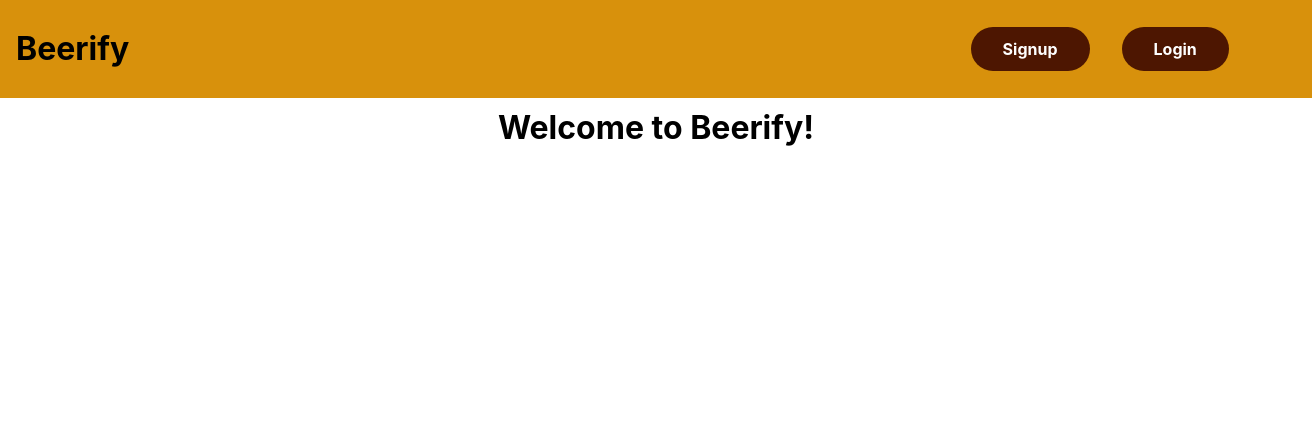
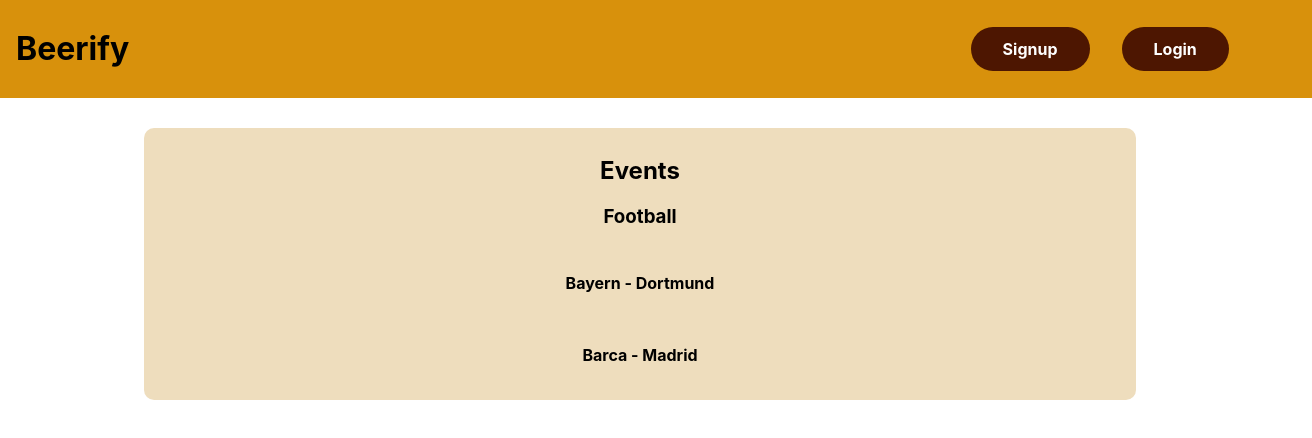
Before and after one commit to utr1903/beerify-frontend, a React (Create React App) app in the folder beerify/: page /events in a window 1280 px wide. Shown: the top 438 px of the page, 1312 px wide, since content can reach past the window. Built offline with nearby package versions, Linux system fonts and the light colour scheme.

Commit message:
Add events

```diff
--- a/beerify/src/App.js
+++ b/beerify/src/App.js
@@ -5,7 +5,8 @@ import { Routes, Route } from "react-router-dom";
 import Header from "./components/Layout/Header";
 import Signup from "./components/signup/Signup";
 import Login from "./components/login/Login";
-import Home from "./pages/Home";
+import Events from "./components/events/Events";
+import Home from "./components/home/Home";
 
 function App() {
   return (
@@ -29,6 +30,14 @@ function App() {
           }
         />
         <Route
+          path="/events"
+          element={
+            <Fragment>
+              <Events />
+            </Fragment>
+          }
+        />
+        <Route
           path="*"
           element={
             <Fragment>
--- /dev/null
+++ b/beerify/src/components/events/EventButton.js
@@ -0,0 +1,19 @@
+import { useNavigate } from "react-router-dom";
+
+import classes from "./EventButton.module.css";
+
+const EventButton = (props) => {
+  const navigate = useNavigate();
+
+  const onClick = () => {
+    navigate("/login");
+  };
+
+  return (
+    <button className={classes["button"]} onClick={onClick}>
+      <span>Login</span>
+    </button>
+  );
+};
+
+export default EventButton;
--- /dev/null
+++ b/beerify/src/components/events/EventButton.module.css
@@ -0,0 +1,20 @@
+.button {
+  position: relative;
+  cursor: pointer;
+  font: inherit;
+  border: none;
+  background-color: #4d1601;
+  color: white;
+  padding: 0.75rem 2rem;
+  display: inline-block;
+  justify-content: space-around;
+  align-items: center;
+  border-radius: 25px;
+  font-weight: bold;
+  vertical-align: middle;
+}
+
+.button:hover,
+.button:active {
+  background-color: #2c0d00;
+}
--- /dev/null
+++ b/beerify/src/components/events/Events.js
@@ -0,0 +1,39 @@
+import { Fragment } from "react";
+import { useSelector } from "react-redux";
+
+import classes from "./Events.module.css";
+
+const DUMMY_EVENTS = [
+  {
+    id: "event-football-1",
+    type: "football",
+    name: "Bayern - Dortmund",
+    place: "Allianz Arena",
+  },
+  {
+    id: "event-football-2",
+    type: "football",
+    name: "Barca - Madrid",
+    place: "Nou Camp",
+  },
+];
+
+const Events = (props) => {
+  const eventsList = DUMMY_EVENTS.map((e) => (
+    <li key={e.id}>
+      <div>
+        <h4>{e.name}</h4>
+      </div>
+    </li>
+  ));
+
+  return (
+    <div className={classes["events"]}>
+      <h2>Events</h2>
+      <h3>Football</h3>
+      <ul>{eventsList}</ul>
+    </div>
+  );
+};
+
+export default Events;
--- /dev/null
+++ b/beerify/src/components/events/Events.module.css
@@ -0,0 +1,27 @@
+.events {
+  width: 75%;
+  margin: 8rem auto 1rem auto;
+  background: #eeddbd;
+  padding: 8px 16px;
+  text-align: center;
+  border-radius: 10px;
+}
+
+.events h2 {
+  text-align: center;
+  vertical-align: middle;
+}
+
+.events ul {
+  text-align: center;
+  vertical-align: middle;
+  margin: 0 1%;
+  padding: 0;
+  list-style: none;
+}
+
+.events li {
+  margin: 0 16px;
+  padding: 5px;
+  list-style-type: none;
+}
--- /dev/null
+++ b/beerify/src/components/home/EventButton.js
@@ -0,0 +1,19 @@
+import { useNavigate } from "react-router-dom";
+
+import classes from "./EventButton.module.css";
+
+const EventButton = (props) => {
+  const navigate = useNavigate();
+
+  const onClick = () => {
+    navigate("/events");
+  };
+
+  return (
+    <button className={classes["button"]} onClick={onClick}>
+      <span>See Events!</span>
+    </button>
+  );
+};
+
+export default EventButton;
--- /dev/null
+++ b/beerify/src/components/home/EventButton.module.css
@@ -0,0 +1,20 @@
+.button {
+  position: relative;
+  cursor: pointer;
+  font: inherit;
+  border: none;
+  background-color: #4d1601;
+  color: white;
+  padding: 0.75rem 2rem;
+  display: inline-block;
+  justify-content: space-around;
+  align-items: center;
+  border-radius: 25px;
+  font-weight: bold;
+  vertical-align: middle;
+}
+
+.button:hover,
+.button:active {
+  background-color: #2c0d00;
+}
--- /dev/null
+++ b/beerify/src/components/home/Home.js
@@ -0,0 +1,16 @@
+import classes from "./Home.module.css";
+
+import EventButton from "./EventButton";
+
+const Home = (props) => {
+  return (
+    <div className={classes["home"]}>
+      <h1>Welcome to Beerify!</h1>
+      <p>Tired of waiting in the line just to get a fucking beer?</p>
+      <p>We gotcha mate...</p>
+      <EventButton />
+    </div>
+  );
+};
+
+export default Home;
--- a/beerify/src/pages/Home.module.css
+++ b/beerify/src/components/home/Home.module.css
@@ -4,3 +4,8 @@
   padding: 8px 16px;
   margin-top: 100px;
 }
+
+.home p {
+  width: 100%;
+  text-align: center;
+}
--- a/beerify/src/pages/Home.js
+++ /dev/null
@@ -1,13 +0,0 @@
-import { Fragment } from "react";
-
-import classes from "./Home.module.css";
-
-const Home = (props) => {
-  return (
-    <Fragment>
-      <h1 className={classes["home"]}>Welcome to Beerify!</h1>
-    </Fragment>
-  );
-};
-
-export default Home;
```
